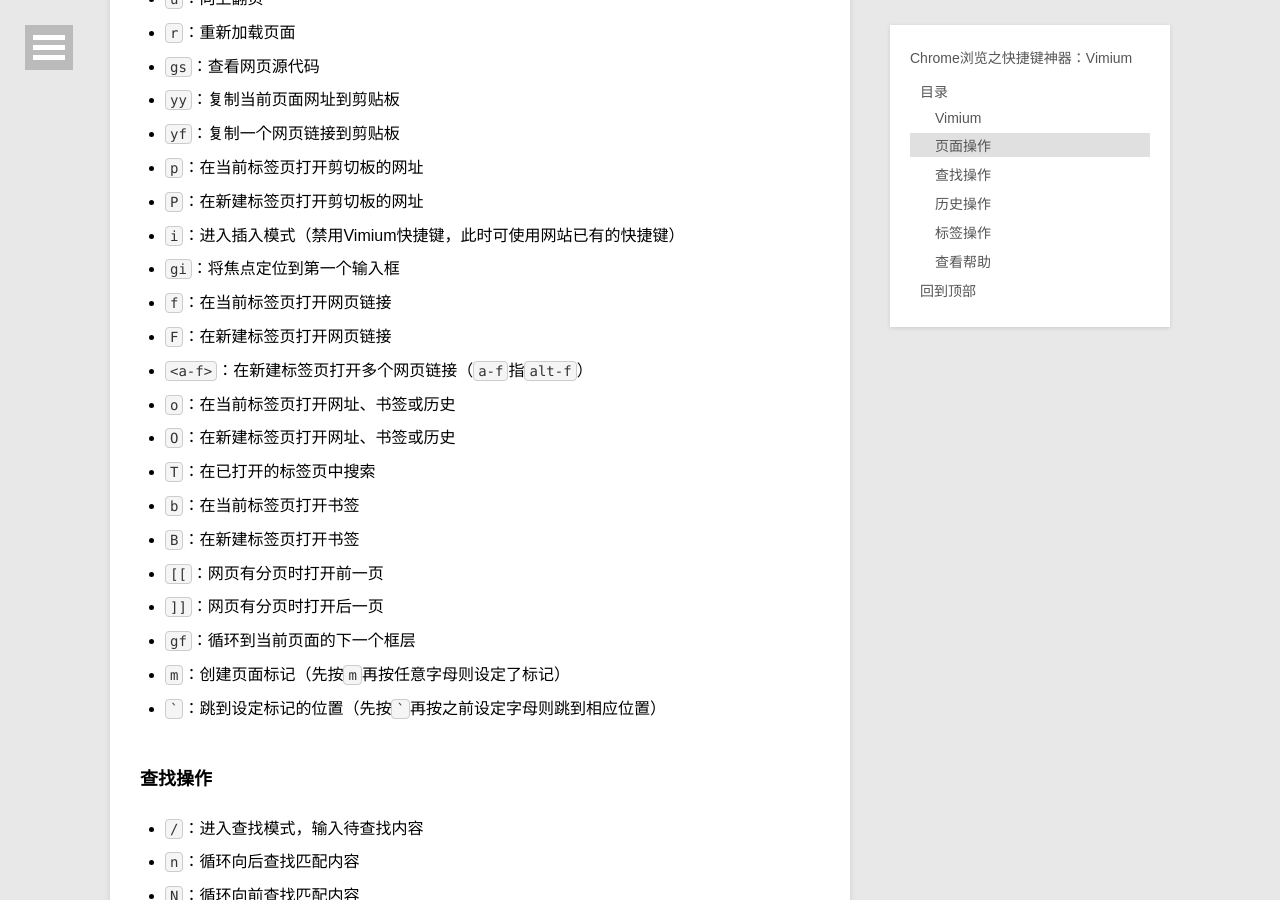
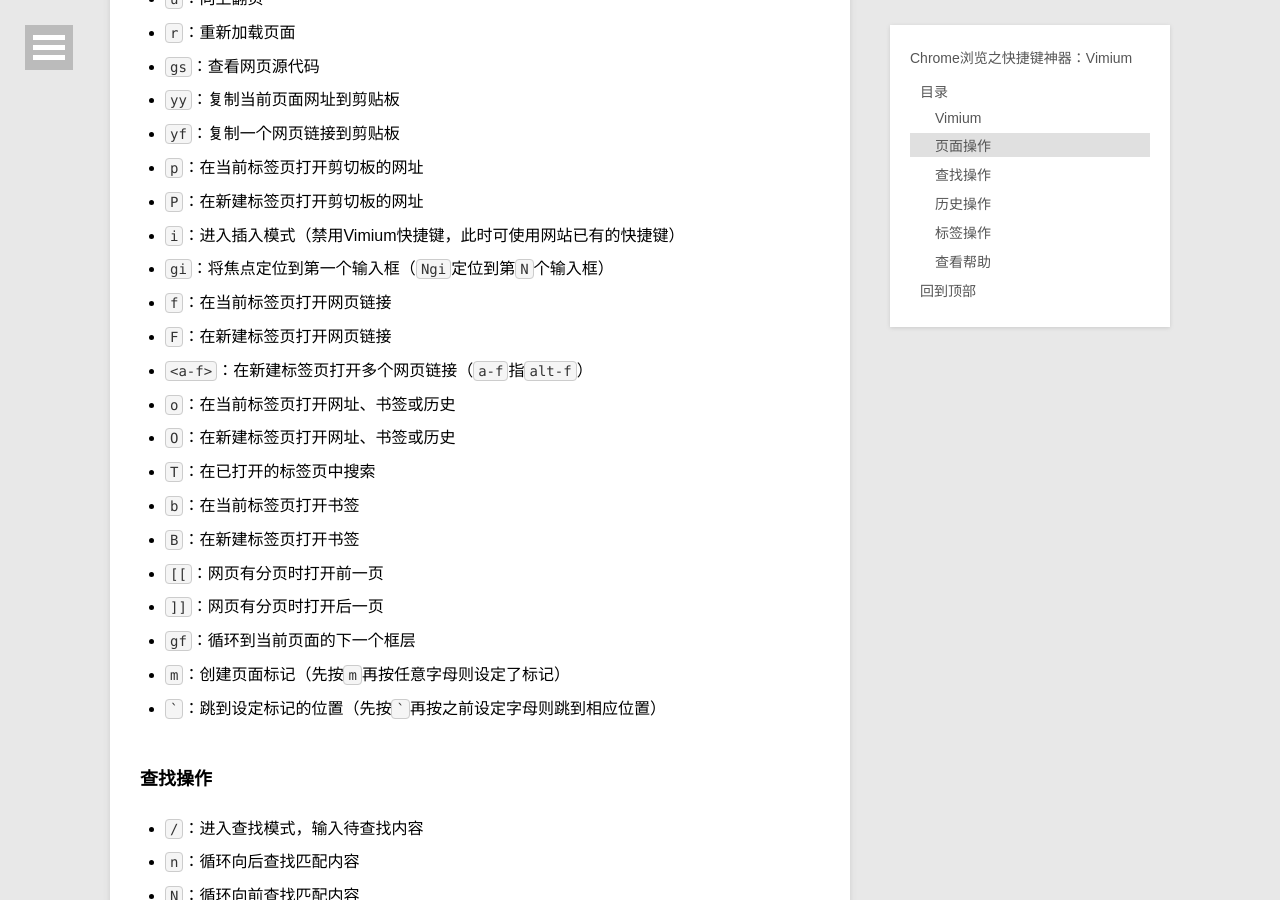
Before and after one commit to chengshiwen/chengshiwen.github.io, a Jekyll site: the page built from _posts/2014-05-16-chrome-vimium.md, in a window 1280 px wide and 900 px high, scrolled down 1985 px. Built offline with Jekyll 4.4.1, drawn with Linux system fonts in a browser that asks for light colours; comment, search, counter and statistics services are not loaded.

Commit message:
Review vimium command <gi> in 2014-05-16-chrome-vimium.md

```diff
--- a/_posts/2014-05-16-chrome-vimium.md
+++ b/_posts/2014-05-16-chrome-vimium.md
@@ -38,7 +38,7 @@ Vimium 其实就是 [Vim][] 与 [Chromium][] 的复合词，这款扩展基于 V
 - `p`：在当前标签页打开剪切板的网址
 - `P`：在新建标签页打开剪切板的网址
 - `i`：进入插入模式（禁用Vimium快捷键，此时可使用网站已有的快捷键）
-- `gi`：将焦点定位到第一个输入框
+- `gi`：将焦点定位到第一个输入框（`Ngi`定位到第`N`个输入框）
 - `f`：在当前标签页打开网页链接
 - `F`：在新建标签页打开网页链接
 - `<a-f>`：在新建标签页打开多个网页链接（`a-f`指`alt-f`）
```
